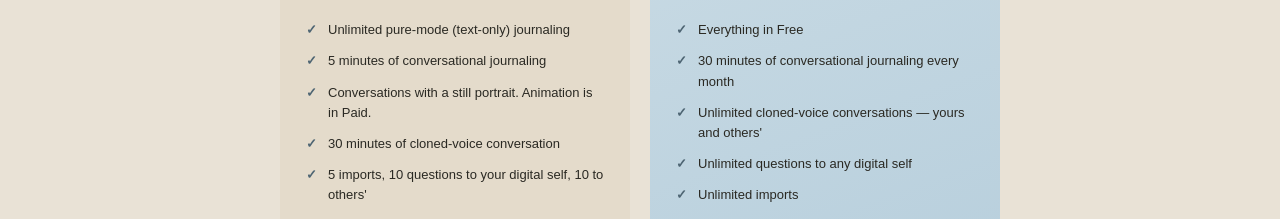
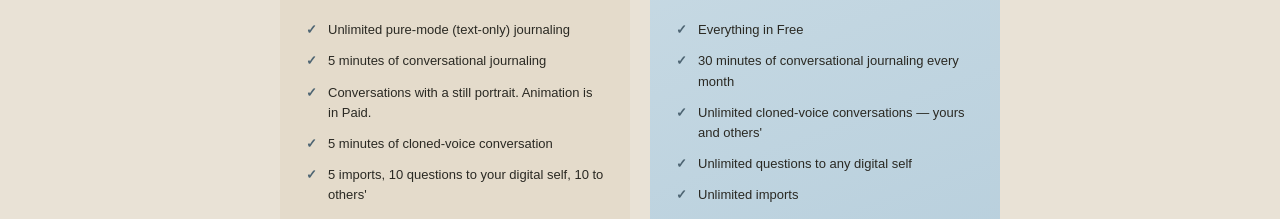
Before and after one commit to hotomski/holomost, a Next.js app: page / in a window 1280 px wide. Shown: the part 4640-4859 px from the top of the page. Built offline with nearby package versions, Linux system fonts and the light colour scheme; a web font is replaced by a local one.

Commit message:
Pricing: free tier has 5 minutes of cloned-voice conversation
Co-Authored-By: Claude Fable 5.1 <noreply@anthropic.com>

```diff
--- a/app/page.tsx
+++ b/app/page.tsx
@@ -61,7 +61,7 @@ const PRICING_TIERS = [
       "Unlimited pure-mode (text-only) journaling",
       "5 minutes of conversational journaling",
       "Conversations with a still portrait. Animation is in Paid.",
-      "30 minutes of cloned-voice conversation",
+      "5 minutes of cloned-voice conversation",
       "5 imports, 10 questions to your digital self, 10 to others'",
     ],
     cta: "Start free",
```
